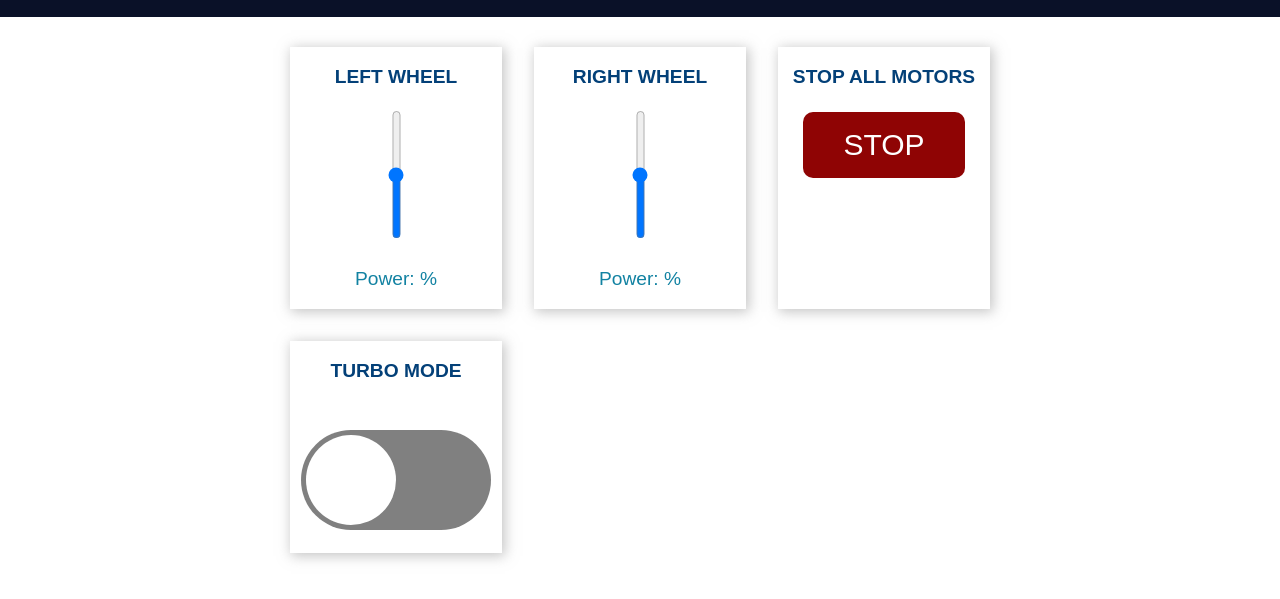
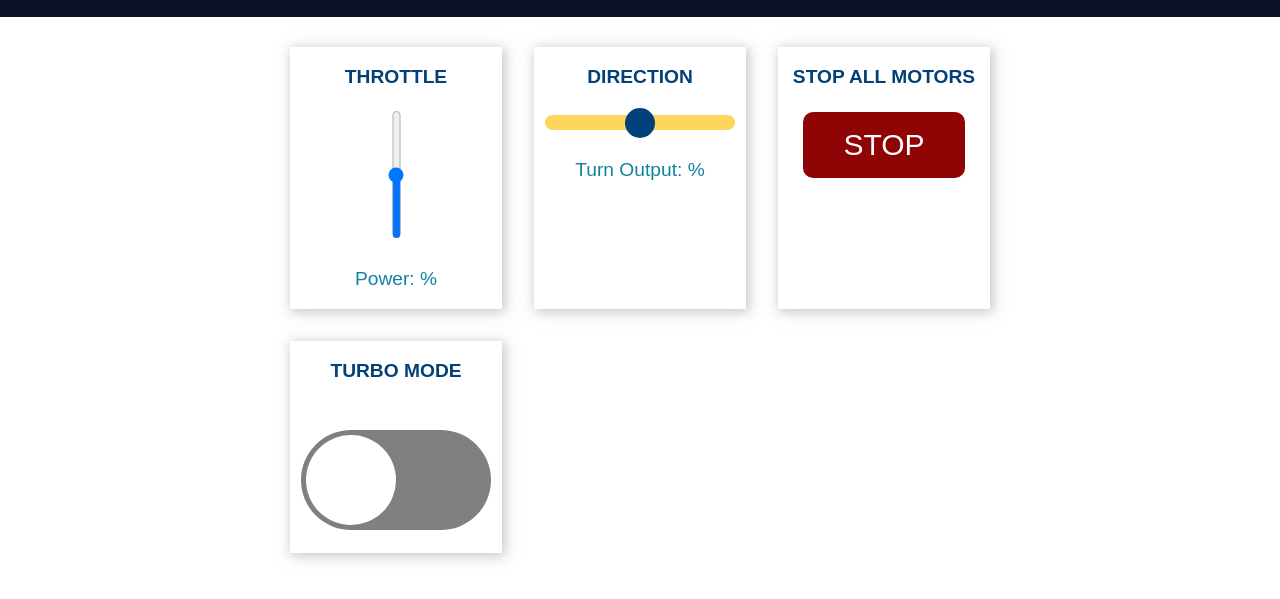
Before and after one commit to si-rob/esptankbot, a plain HTML site: page data/index.html in a window 1280 px wide. Shown: the part 55-654 px from the top of the page. Drawn offline with Linux system fonts and the light colour scheme.

Commit message:
update layout in the front-end

```diff
--- a/data/index.html
+++ b/data/index.html
@@ -15,21 +15,21 @@
     <div class="content">
         <div class="card-grid">
             <div class="card">
-                <p class="card-title">LEFT WHEEL</p>
+                <p class="card-title">THROTTLE</p>
                 <p class="switch">
                     <input type="range" oninput="updateSliderPower(this)" id="slider1" min="-100" max="100" step="1"
-                        value="0" class="slider">
+                        value="0" class="slider-vertical">
                 </p>
                 <p class="state">Power: <span id="sliderValue1"></span> &percnt;</p>
             </div>
 
             <div class="card">
-                <p class="card-title">RIGHT WHEEL</p>
+                <p class="card-title">DIRECTION</p>
                 <p class="switch">
-                    <input type="range" oninput="updateSliderPower(this)" id="slider2" min="-100" max="100" step="1"
-                        value="0" class="slider">
+                    <input type="range" oninput="updateSliderPower(this)" id="slider2" min="-100" max="100" step="25"
+                        value="0" class="slider-horizontal">
                 </p>
-                <p class="state">Power: <span id="sliderValue2"></span> &percnt;</p>
+                <p class="state">Turn Output: <span id="sliderValue2"></span> &percnt;</p>
             </div>
 
             <div class="card">
--- a/data/style.css
+++ b/data/style.css
@@ -50,7 +50,7 @@ body {
     color: #1282A2;
 }
 
-.slider {
+.slider-vertical {
     -webkit-appearance: none;
     margin: 0 auto;
     width: 15px;
@@ -61,7 +61,7 @@ body {
     appearance: slider-vertical;
 }
 
-.slider::-webkit-slider-thumb {
+.slider-vertical::-webkit-slider-thumb {
     -webkit-appearance: none;
     appearance: none;
     width: 30px;
@@ -71,7 +71,36 @@ body {
     cursor: pointer;
 }
 
-.slider::-moz-range-thumb {
+.slider-vertical::-moz-range-thumb {
+    width: 30px;
+    height: 30px;
+    border-radius: 50%;
+    background: #034078;
+    cursor: pointer;
+}
+
+.slider-horizontal {
+    -webkit-appearance: none;
+    margin: 0 auto;
+    width: 100%;
+    height: 15px;
+    border-radius: 10px;
+    background: #FFD65C;
+    outline: none;
+    appearance: slider-horizontal;
+}
+
+.slider-horizontal::-webkit-slider-thumb {
+    -webkit-appearance: none;
+    appearance: none;
+    width: 30px;
+    height: 30px;
+    border-radius: 50%;
+    background: #034078;
+    cursor: pointer;
+}
+
+.slider-horizontal::-moz-range-thumb {
     width: 30px;
     height: 30px;
     border-radius: 50%;
```
